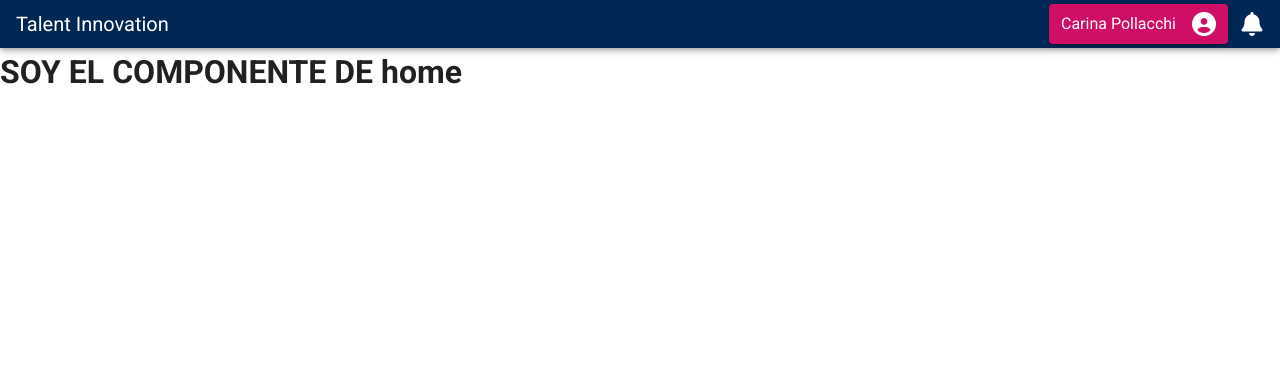
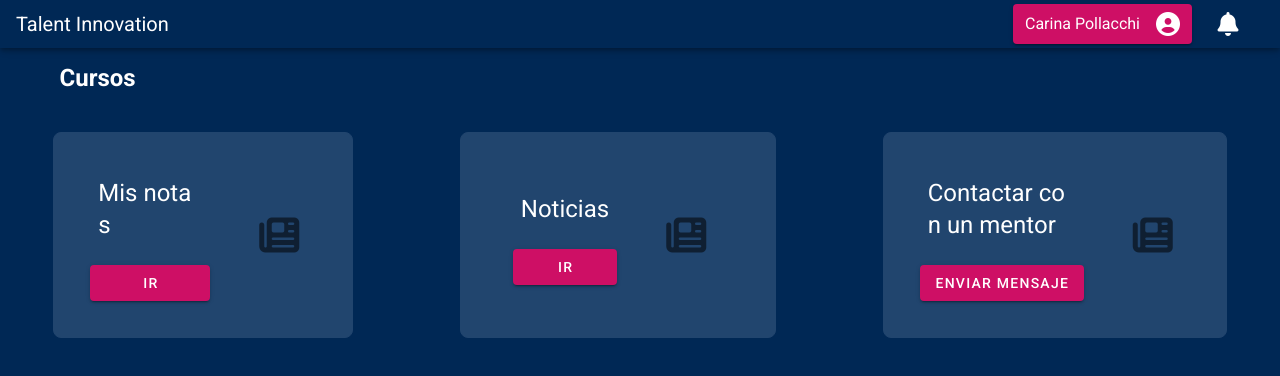
Before and after one commit to Arelizoyarce/talent-vue, a Vue app in the folder talent/: page / in a window 1280 px wide. Shown: the top 376 px of the page. Built offline with nearby package versions, Linux system fonts and the light colour scheme.

Commit message:
Add Tools Cards Close #4

```diff
--- a/talent/src/App.vue
+++ b/talent/src/App.vue
@@ -22,3 +22,9 @@ export default {
   }),
 };
 </script>
+
+<style>
+#app{
+  background-color: #002855;
+}
+</style>
--- /dev/null
+++ b/talent/src/components/CoursesSection.vue
@@ -0,0 +1,8 @@
+<template>
+    <div>
+        <v-container class="white--text">
+            <h2>Cursos</h2>
+
+        </v-container>
+    </div>
+</template>
--- a/talent/src/components/NavbarApp.vue
+++ b/talent/src/components/NavbarApp.vue
@@ -1,16 +1,14 @@
 <template>
     <div>
         <v-app-bar color="#002855" dense dark>
-
             <v-toolbar-title>Talent Innovation</v-toolbar-title>
-
             <v-spacer></v-spacer>
             <v-card color="#CE0F65" class="d-flex flex-row pa-1">
                 <v-content class="mx-1 pa-1"> Carina Pollacchi</v-content>
                 <v-icon class="mx-1 pa-1">fas fa-circle-user</v-icon>
             </v-card>
-            <v-btn icon>
-                <v-icon class="">fas fa-bell</v-icon>
+            <v-btn icon class="mx-3">
+                <v-icon>fas fa-bell</v-icon>
             </v-btn>
         </v-app-bar>
     </div>
--- /dev/null
+++ b/talent/src/components/ToolsSection.vue
@@ -0,0 +1,89 @@
+<template>
+    <div class="d-flex flex-row my-6 justify-lg-space-between">
+        <v-card class=" d-flex flex-row mx-auto pa-7 rounded-lg" max-width="300" outlined color="#21456E">
+            <div>
+                <v-card-title class="text-h5 white--text">
+                    Mis notas
+                </v-card-title>
+                <v-card-actions>
+                    <v-btn block color="#CE0F65" class="white--text">
+                        IR
+                    </v-btn>
+                </v-card-actions>
+            </div>
+            <v-list-item-avatar tile size="90">
+                <v-icon x-large>fa fa-newspaper</v-icon>
+            </v-list-item-avatar>
+        </v-card>
+        <v-card class=" d-flex flex-row mx-auto pa-11 rounded-lg" max-width="344" outlined color="#21456E">
+            <div>
+                <v-card-title class="text-h5 white--text">
+                    Noticias
+                </v-card-title>
+                <v-card-actions>
+                    <v-btn block color="#CE0F65" class="white--text">
+                        IR
+                    </v-btn>
+                </v-card-actions>
+            </div>
+            <v-list-item-avatar tile size="90">
+                <v-icon x-large>fa fa-newspaper</v-icon>
+            </v-list-item-avatar>
+        </v-card>
+        <v-card class=" d-flex flex-row mx-auto pa-7 rounded-lg" max-width="344" outlined color="#21456E">
+            <div>
+                <v-card-title class="text-h5 white--text">
+                    Contactar con un mentor
+                </v-card-title>
+                <v-card-actions>
+                    <v-btn block color="#CE0F65" class="white--text">
+                        ENVIAR MENSAJE
+                    </v-btn>
+                </v-card-actions>
+            </div>
+            <v-list-item-avatar tile size="90">
+                <v-icon x-large>fa fa-newspaper</v-icon>
+            </v-list-item-avatar>
+        </v-card>
+        <!-- <v-card class="mx-auto" max-width="344" outlined color="#21456E">
+            <v-list-item>
+                <v-list-item-content>
+                    <v-list-item-title class="text-h5 mb-1 white--text">
+                        Noticias
+                    </v-list-item-title>
+                </v-list-item-content>
+                <v-list-item-avatar>
+                    <v-icon
+                    x-large
+                    >fa fa-newspaper</v-icon>
+                </v-list-item-avatar>
+            </v-list-item>
+            <v-card-actions class="ps-3">
+                <v-btn color="#CE0F65" class="white--text">
+                    IR
+                </v-btn>
+            </v-card-actions>
+        </v-card>
+                <v-card class="mx-auto" max-width="344" outlined color="#21456E">
+            <v-list-item>
+                <v-list-item-content>
+                    <v-list-item-title class="text-h5 mb-1 white--text">
+                        Contactar con un mentor
+                    </v-list-item-title>
+                </v-list-item-content>
+                <v-list-item-avatar
+                        tile
+        size="80">
+                    <v-icon
+                    x-large
+                    >fa fa-address-card</v-icon>
+                </v-list-item-avatar>
+            </v-list-item>
+            <v-card-actions class="ps-3">
+                <v-btn color="#CE0F65" class="white--text">
+                    ENVIAR MENSAJE
+                </v-btn>
+            </v-card-actions>
+        </v-card> -->
+    </div>
+</template>
--- a/talent/src/router.js
+++ b/talent/src/router.js
@@ -1,9 +1,10 @@
 import Vue from 'vue'
 import Router from 'vue-router'
 import HomeView from './views/HomeView.vue'
-import ContactView from './views/ContactView.vue'
+import ContactView from './views/ContactMentor.vue'
 
 Vue.use(Router)
+
 export default new Router({
     mode: 'history',
     base: process.env.BASE_URL,
--- a/talent/src/views/HomeView.vue
+++ b/talent/src/views/HomeView.vue
@@ -1,6 +1,18 @@
 <template>
-<div>
-    <h1>SOY EL COMPONENTE DE home</h1>
-</div>
+<v-content>
+    <CoursesSection></CoursesSection>
+    <ToolsSection></ToolsSection>
+</v-content>
+</template>
 
-</template>
+<script>
+import ToolsSection from "../components/ToolsSection.vue";
+import CoursesSection from "../components/CoursesSection.vue";
+
+export default {
+  components: {
+    ToolsSection,
+    CoursesSection
+},
+}
+</script>
```
Also changed, not shown: talent/src/views/ContactMentor.vue (renamed from talent/src/views/ContactView.vue).
